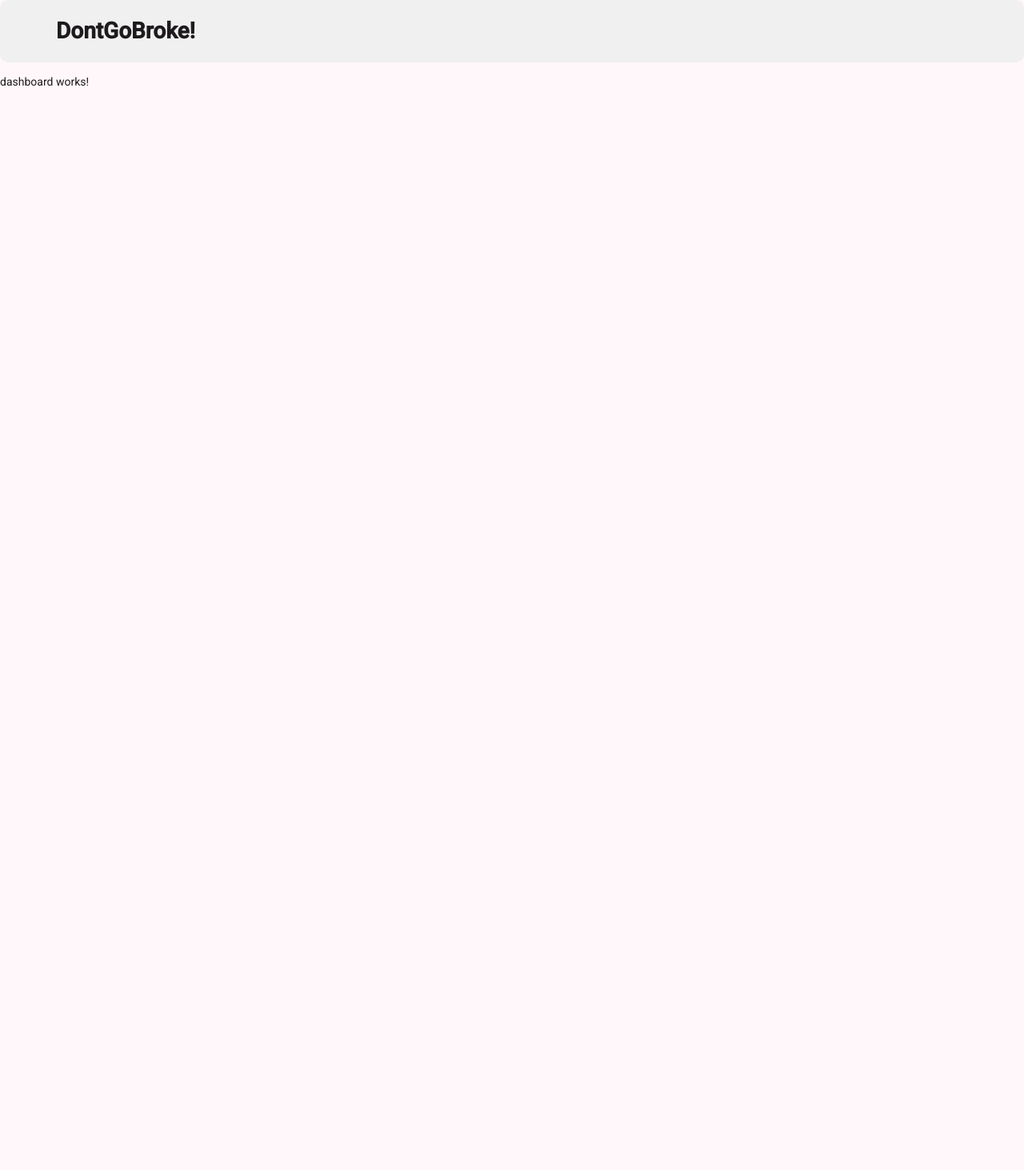
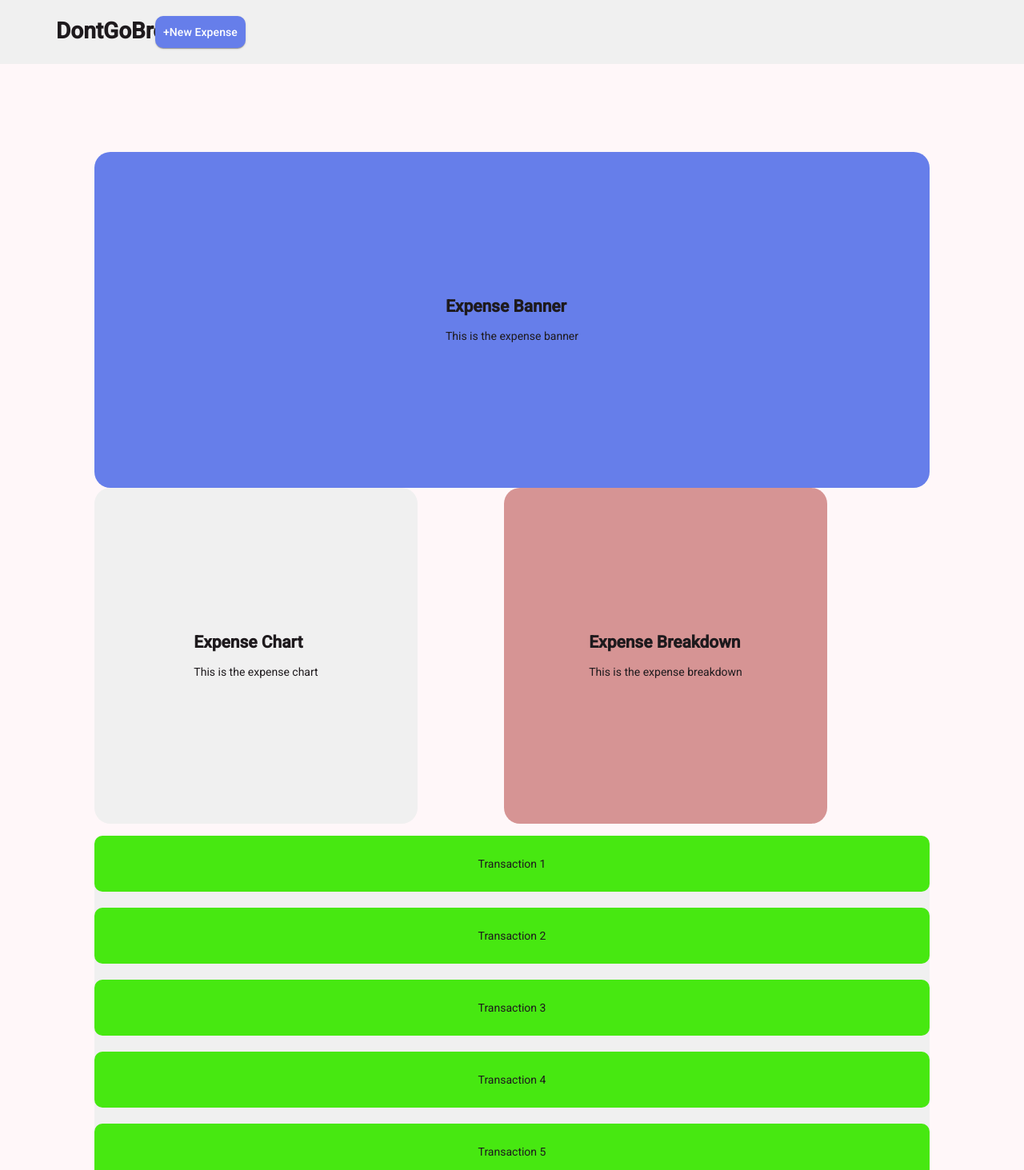
Before and after one commit to t0risutan/DontGoBroke-ProbeIPA, an Angular app in the folder dontgobroke-frontend/: page /dashboard in a window 1280 px wide. Shown: the top 1463 px of the page at 80% size. Before the commit the page ends 800 px from the top, so only its background shows below. Built offline with nearby package versions, Linux system fonts and the light colour scheme.

Commit message:
feat: Ausgaben Form hinzugefügt und ist via Knopf druckt aufrufbar

```diff
--- a/dontgobroke-frontend/src/app/dashboard/dashboard.css
+++ b/dontgobroke-frontend/src/app/dashboard/dashboard.css
@@ -1,7 +1,7 @@
 header {
     background-color: #f0f0f0;
+    height: 60px;
     padding: 10px;
-    border-radius: 10px;
     display: flex;
 }
 
@@ -9,3 +9,120 @@ header h1 {
     left: 60px;
     position: relative;
 }
+
+.wrapper {
+    display: grid;
+    /* flex-direction: grid; */
+    align-items: center;
+    justify-self: center;
+    justify-content: center;
+    width: 80vw;
+    margin: 50px;
+    top: 0;
+}
+
+.expense-banner {
+    background-color: #667eea;
+    width: 80vw;
+    height: 400px;
+    padding: 10px;
+    border-radius: 20px;
+    display: flex;
+    justify-self: center;
+    justify-content: center;
+    align-items: center;
+    position: relative;
+    top: 60px;
+}
+
+.statistic-container {
+    width: 80vw;
+    height: 400px;
+    top: 60px;
+    position: relative;
+    display: grid;
+    grid-template-columns: 1fr 1fr;
+    grid-template-rows: 1fr 1fr;
+    grid-template-areas:
+        "expense-charts expense-breakdown";
+}
+
+.expense-charts {
+    background-color: #f0f0f0;
+    width: 30vw;
+    height: 400px;
+    padding: 10px;
+    border-radius: 20px;
+    display: flex;
+    /* justify-self: center; */
+    justify-content: center;
+    align-items: center;
+    position: relative;
+    top: 0;
+    left: 0;
+}
+
+.expense-breakdown {
+    background-color: hsl(0, 45%, 71%);
+    width: 30vw;
+    height: 400px;
+    padding: 10px;
+    border-radius: 20px;
+    display: flex;
+    /* justify-self: center; */
+    justify-content: center;
+    align-items: center;
+    position: relative;
+    top: 0;
+    right: 0;
+}
+
+.recent-transactions {
+    background-color: #f0f0f0;
+    width: 80vw;
+    height: 400px;
+    padding: 10px;
+    border-radius: 20px;
+    display: flex;
+    justify-self: center;
+    justify-content: center;
+    align-items: center;
+    position: relative;
+    top: 100px;
+}
+
+.recent-transactions-content {
+    display: flex;
+    flex-direction: column;
+    justify-content: center;
+    align-items: center;
+    position: relative;
+    width: 100%;
+    top: 0;
+    left: 0;
+}
+
+.recent-transactions li {
+    list-style: disc;
+    margin: 10px;
+    padding: 10px;
+    border-radius: 10px;
+    background-color: hsl(105, 86%, 49%);
+    width: 100%;
+    height: 50px;
+    display: flex;
+    justify-content: center;
+    align-items: center;
+}
+
+button.new-expense-button {
+    background-color: #667eea;
+    color: white;
+    border: none;
+    border-radius: 10px;
+    padding: 10px;
+    margin: 10px;
+    cursor: pointer;
+    position: relative;
+    right: 0;
+}
--- a/dontgobroke-frontend/src/app/dashboard/dashboard.html
+++ b/dontgobroke-frontend/src/app/dashboard/dashboard.html
@@ -2,7 +2,37 @@
 
 <header>
     <h1>DontGoBroke!</h1>
+    <button (click)="openExpenseform()" matButton="elevated" class="new-expense-button">+New Expense</button>
 </header>
-<div>
-    <p>dashboard works!</p>
+
+<div class="wrapper">
+    <div class="expense-banner">
+        <div class="expense-banner-content">
+            <h2>Expense Banner</h2>
+            <p>This is the expense banner</p>
+        </div>
+    </div>
+    <div class="statistic-container">
+        <div class="expense-charts">
+            <div class="expense-chart-content">
+                <h2>Expense Chart</h2>
+                <p>This is the expense chart</p>
+            </div>
+        </div>
+        <div class="expense-breakdown">
+            <div class="expense-breakdown-content">
+                <h2>Expense Breakdown</h2>
+                <p>This is the expense breakdown</p>
+            </div>
+        </div>
+    </div>
+    <div class="recent-transactions">
+        <div class="recent-transactions-content">
+            <li>Transaction 1</li>
+            <li>Transaction 2</li>
+            <li>Transaction 3</li>
+            <li>Transaction 4</li>
+            <li>Transaction 5</li>
+        </div>
+    </div>
 </div>
--- a/dontgobroke-frontend/src/app/dashboard/dashboard.ts
+++ b/dontgobroke-frontend/src/app/dashboard/dashboard.ts
@@ -1,12 +1,37 @@
 import { Component } from '@angular/core';
 import { RouterOutlet } from '@angular/router';
+import { MatButtonModule } from '@angular/material/button';
+import { MatSidenavModule } from '@angular/material/sidenav';
+import { MatDialog } from '@angular/material/dialog';
+import { Expenseform } from '../expenseform/expenseform';
+import { CommonModule } from '@angular/common';
+import { inject } from '@angular/core';
 
 @Component({
   selector: 'app-dashboard',
-  imports: [RouterOutlet],
+  imports: [
+    RouterOutlet,
+    Expenseform,
+    CommonModule,
+    MatButtonModule,
+    MatSidenavModule
+  ],
   templateUrl: './dashboard.html',
   styleUrl: './dashboard.css',
 })
 export class Dashboard {
+  private dialog = inject(MatDialog);
 
+  openExpenseform(): void {
+    const dialogRef = this.dialog.open(Expenseform, {
+      data: {
+        title: '',
+        description: ''
+      }
+    });
+
+    dialogRef.afterClosed().subscribe((result) => {
+      console.log(result);
+    });
+  }
 }
--- /dev/null
+++ b/dontgobroke-frontend/src/app/expenseform/expenseform.html
@@ -0,0 +1,9 @@
+<mat-dialog-content>
+    <h2>New Expense</h2>
+    <form>
+        <mat-form-field>
+            <input matInput placeholder="Title"/>
+            <a> description</a>
+        </mat-form-field>
+    </form>
+</mat-dialog-content>
--- /dev/null
+++ b/dontgobroke-frontend/src/app/expenseform/expenseform.ts
@@ -0,0 +1,43 @@
+import { Component } from '@angular/core';
+import {ChangeDetectionStrategy, inject} from '@angular/core';
+import {
+  MAT_DIALOG_DATA,
+  MatDialogRef,
+  MatDialogModule,
+  MatDialogActions,
+  MatDialogClose,
+  MatDialogContent,
+  MatDialogTitle,
+} from '@angular/material/dialog';
+import { MatFormFieldModule, MatFormFieldControl } from '@angular/material/form-field';
+import { CommonModule } from '@angular/common';
+
+export interface ExpenseformData {
+  title: string;
+  description: string;
+}
+
+@Component({
+  selector: 'app-expenseform',
+  imports: [
+    CommonModule,
+    MatDialogModule,
+    MatDialogClose,
+    MatDialogActions,
+    MatDialogContent,
+    MatDialogTitle,
+    MatFormFieldModule
+  ],
+  templateUrl: './expenseform.html',
+  styleUrl: './expenseform.css',
+  changeDetection: ChangeDetectionStrategy.OnPush,
+})
+
+export class Expenseform {
+  readonly dialogRef = inject(MatDialogRef<Expenseform>);
+  readonly data = inject<ExpenseformData>(MAT_DIALOG_DATA);
+
+  close(): void {
+    this.dialogRef.close();
+  }
+}
```
Also changed, not shown: dontgobroke-frontend/src/app/expenseform/expenseform.css (added), 1 other file (tests, documents, lock files or other folders).
